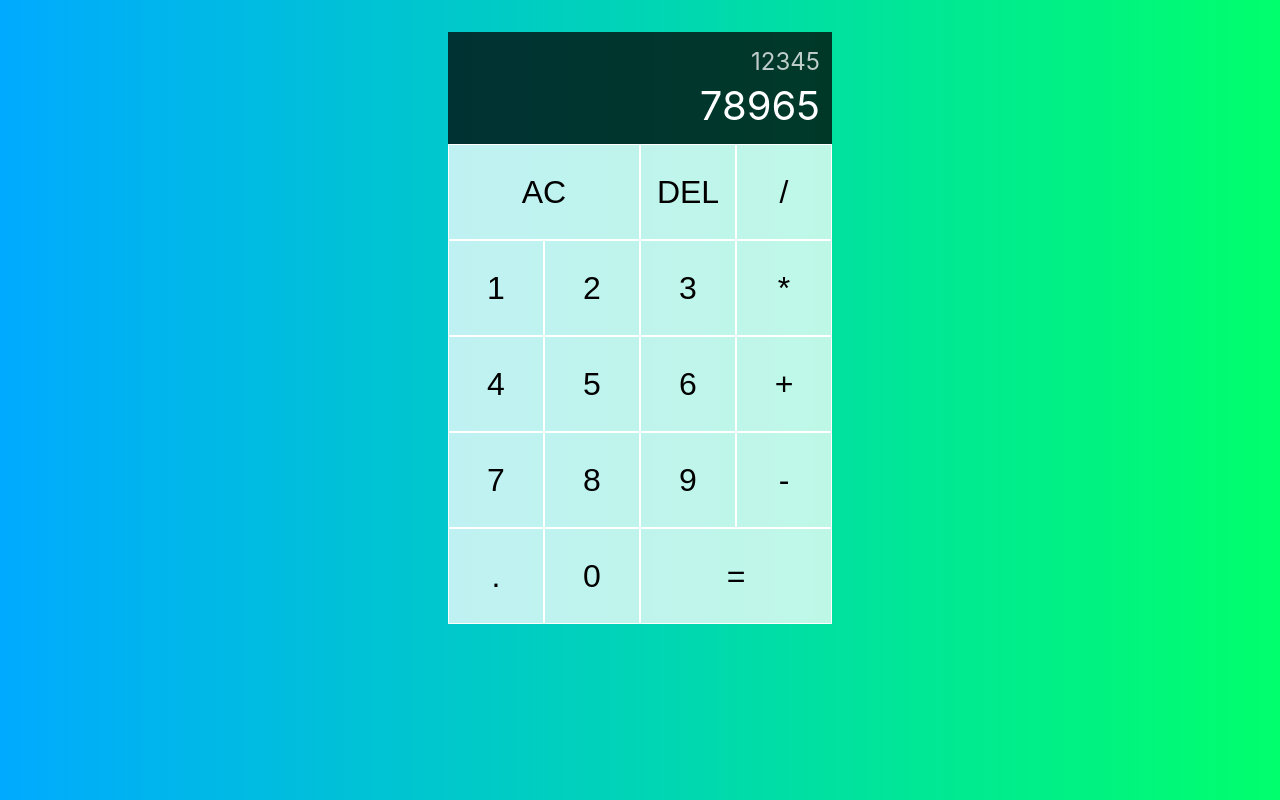
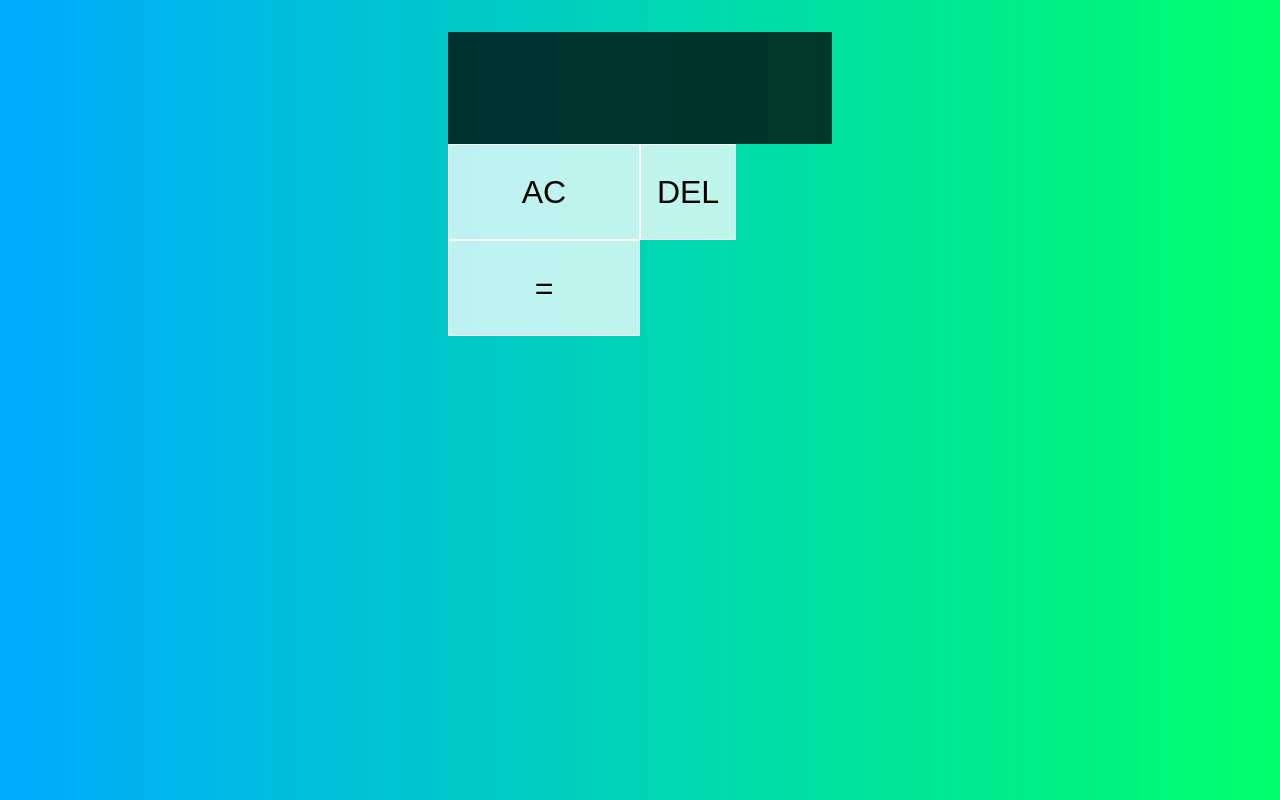
Before and after one commit to Thushan98/react-calculator, a React (Create React App) app: page / in a window 1280 px wide. Built offline with nearby package versions, Linux system fonts and the light colour scheme.

Commit message:
backend
not completed

```diff
--- a/src/App.js
+++ b/src/App.js
@@ -1,32 +1,63 @@
 
+import { useReducer } from 'react';
 import './App.css';
+import DigitButton from "./DigitButton"
+import OperationButton from "./OperationButton"
+
+
+export const ACTIONS = {
+  ADD_DIGIT: 'add-digit',
+  CHOOSE_OPERATION: 'choose-operation',
+  CLEAR: 'clear',
+  DELERE_DIGIT: 'delete-digit',
+  EVALUATE: 'evaluate'
+}
+
+function reducer(state, {type, payload}){
+  switch(type){
+    case ACTIONS.ADD_DIGIT:
+      if(payload.digit === "0" && state.currentOperand === "0") {
+        return state
+      }
+      if(payload.digit === "." && state.currentOperand.includes(".")) {
+        return state
+      }
+      return{
+        ...state,
+        currentOperand: `${state.currentOperand || ""}${payload.digit}`,
+      }
+  }
+}
 
 function App() {
+  const [{currentOperand, previousOperand, operation},dispatch] = useReducer(reducer, {})
+
+
   return (
     <div className="calculator-grid">
       <div className='output'>
         <div className='previous-operand'>
-        12345
+        {previousOperand} {operation}
         </div>
-        <div className='current-operand'>78965</div>
+        <div className='current-operand'>{currentOperand}</div>
       </div>
       <button className='span-two'>AC</button>
       <button>DEL</button>
-      <button> / </button>
-      <button>1</button>
-      <button>2</button>
-      <button>3</button>
-      <button>*</button>
-      <button>4</button>
-      <button>5</button>
-      <button>6</button>
-      <button>+</button>
-      <button>7</button>
-      <button>8</button>
-      <button>9</button>
-      <button>-</button>
-      <button>.</button>
-      <button>0</button>
+      <OperationButton operation="/" dispatch={dispatch} />
+      <DigitButton digit="1" dispatch={dispatch} />
+      <DigitButton digit="2" dispatch={dispatch} />
+      <DigitButton digit="3" dispatch={dispatch} />
+      <OperationButton operation="*" dispatch={dispatch} />
+      <DigitButton digit="4" dispatch={dispatch} />
+      <DigitButton digit="5" dispatch={dispatch} />
+      <DigitButton digit="6" dispatch={dispatch} />
+      <OperationButton operation="+" dispatch={dispatch} />
+      <DigitButton digit="7" dispatch={dispatch} />
+      <DigitButton digit="8" dispatch={dispatch} />
+      <DigitButton digit="9" dispatch={dispatch} />
+      <OperationButton operation="-" dispatch={dispatch} />
+      <DigitButton digit="." dispatch={dispatch} />
+      <DigitButton digit="0" dispatch={dispatch} />
       <button className='span-two'>=</button>
     </div>
   );
--- /dev/null
+++ b/src/DigitButton.js
@@ -0,0 +1,10 @@
+import {ACTIONS} from "./App"
+
+export default function DigitButton({dispatch, digit}){
+    return
+        <button
+            onClick={() => dispatch({ type:ACTIONS.ADD_DIGIT, payload:{digit} })}
+        >
+            {digit}
+        </button>
+}
--- /dev/null
+++ b/src/OperationButton.js
@@ -0,0 +1,10 @@
+import {ACTIONS} from "./App"
+
+export default function OperationButton({dispatch, operation}){
+    return
+        <button
+            onClick={() => dispatch({ type:ACTIONS.CHOOSE_OPERATION, payload:{operation} })}
+        >
+            {operation}
+        </button>
+}
```
Also changed, not shown: src/logo.svg (deleted).
